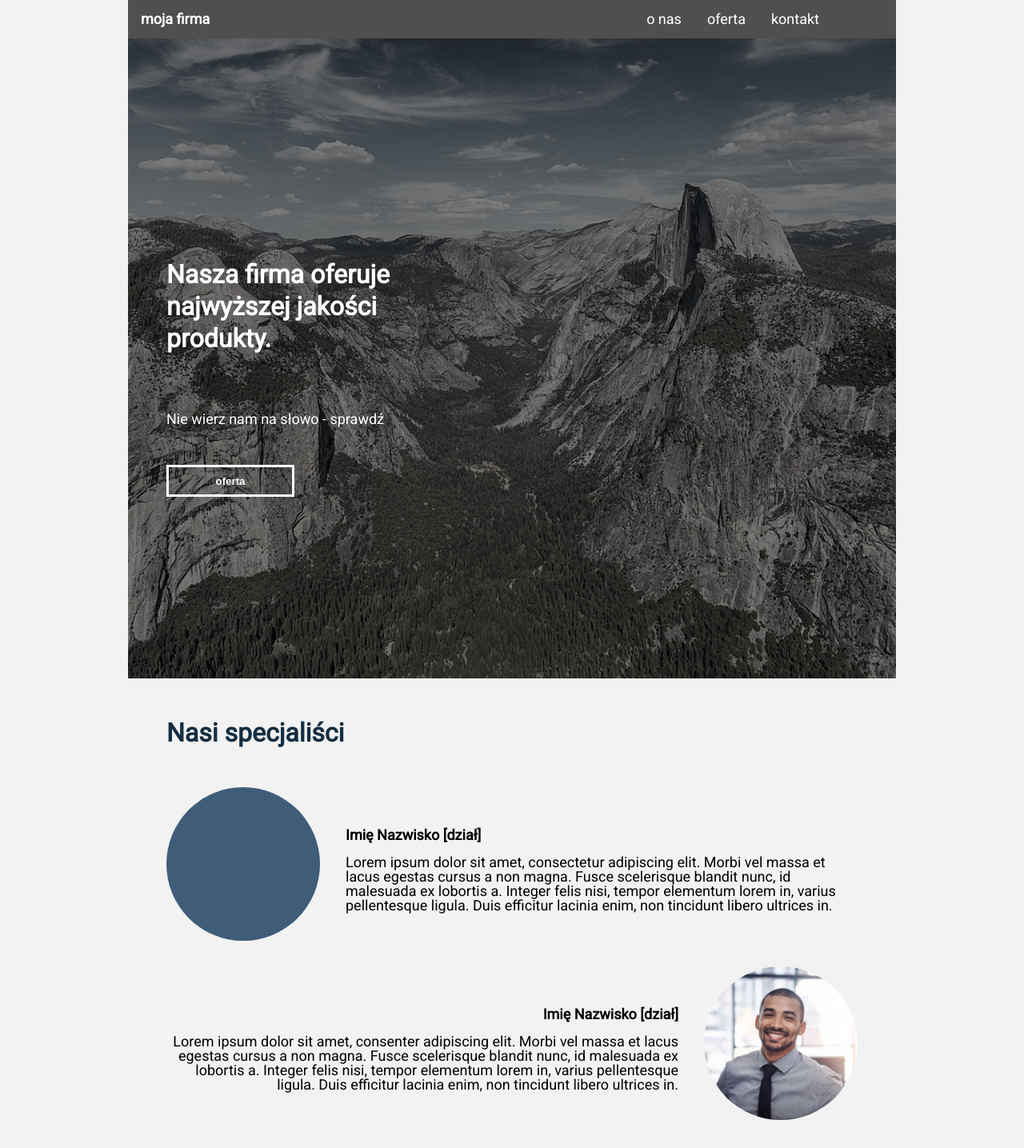
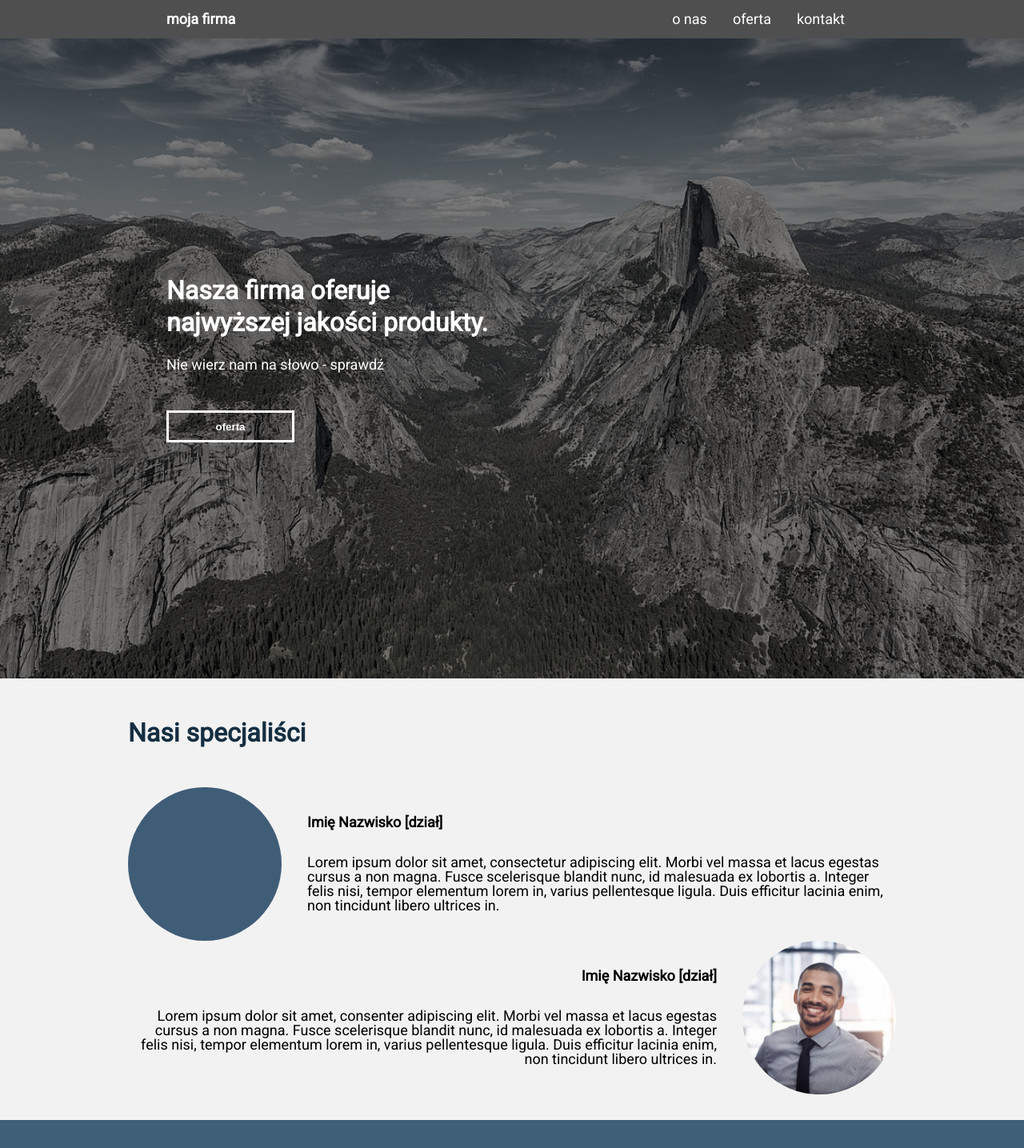
Before and after one commit to alaWilliams/RWDmyCompany, a plain HTML site: page index.html in a window 1280 px wide. Shown: the top 1435 px of the page at 80% size. Drawn offline with Linux system fonts and the light colour scheme.

Commit message:
main container corrections

```diff
--- a/index.html
+++ b/index.html
@@ -13,18 +13,21 @@
   <script src="https://kit.fontawesome.com/9387347f9c.js" crossorigin="anonymous"></script>
 </head>
 <body>
-  <div class="main-container">
+
   <nav class="navbar">
+    <div class="container">
       <div class="company-name">moja firma</div>
       <ul class=" navbar-right">
         <li class="nav-item"><a href="#about-us">o nas</a></li>
         <li class="nav-item"><a href="#offer">oferta</a></li>
         <li class="nav-item disabled"><a href="#">kontakt</a></li>
       </ul>
+    </div>
   </nav>
 
   <section id="header" class="header">
     <div class="shadow">
+      <div class="container-header container">
         <div class="header-container-left">
           <h1 class="section-title">Nasza firma oferuje najwyższej jakości produkty.</h1>
           <p class="header-content">Nie wierz nam na słowo - sprawdź</p>
@@ -33,11 +36,12 @@
         <div class="header-container-right">
         </div>
       </div>
+    </div>
   </section>
 
   <section id="about-us" class="about-us">
-      <h1 class="section-title center">Nasi specjaliści</h1>
-      <div class="employee-container">
+    <h1 class="section-title center container">Nasi specjaliści</h1>
+    <div class="employee-container container">
       <div class="employee">
         <div class="pic-wrapper">
           <div class="picture pic-one"></div>
@@ -64,7 +68,7 @@
   </section>
 
   <section id="offer" class="offer">
-      <h1 class="section-title center">Czym zajmuje się nasza firma?</h1>
+    <h1 class="section-title center container">Czym zajmuje się nasza firma?</h1>
     <div class="offer-content">
 
       <div class="offer-item new-item">Usługa 1 <br>(nowość)
@@ -79,7 +83,7 @@
   </section>
 
   <footer class="footer">
-      <div class="footer-container">
+    <div class="footer-container container">
       <div class="footer-copyright">
         Nazwa firmy - wszelkie prawa zastrzeżone, 2019
       </div>
@@ -95,6 +99,5 @@
   </div>
 
     </footer>
-</div>
 </body>
 </html>
--- a/styles.css
+++ b/styles.css
@@ -20,7 +20,6 @@ a {
 }
 
 .section-title {
-  padding: 3rem 0;
   font-size: 2rem;
   font-weight: 700;
   color:hsl(0, 0%, 100%);
@@ -30,16 +29,26 @@ a {
 .center {
   margin: 0 auto;
   text-align: center;
+  padding: 3rem 0;
 }
+ .container {
+  width: 960px;
+ }
 
 /*nav styles*/
 .navbar {
+  background-color: hsl(0, 0%, 31%);
+  color:hsl(0, 0%, 100%);
+  height: 3rem;
+  width: 100vw;
+  display: flex;
+  justify-content: center;
+}
+
+.navbar > .container {
   display: flex;
   justify-content: space-between;
   align-items: center;
-  background-color: hsl(0, 0%, 31%);
-  color:hsl(0, 0%, 100%);
-  height: 3rem;
 }
 
 .company-name {
@@ -88,18 +97,22 @@ a {
   height: 100%;
 }
 
-.shadow > * {
-  width: 50%;
+.header-container-right {
+  display: none;
 }
 
+
 /* About us styles */
+.employee-container {
+  padding-bottom: 2rem;
+}
 .about-us > .section-title {
   color: hsla(207, 51%, 17%);
-  padding-bottom: 1rem;
 }
 
 .employee-info {
   font-weight: 700;
+  margin-top: 2rem;
 }
 
 .picture {
@@ -114,7 +127,6 @@ a {
   background-repeat: no-repeat;
   background-position: center;
   background-size: cover;
-  margin-right: 2rem;
 }
 
 .pic-two {
@@ -122,20 +134,18 @@ a {
   background-repeat: no-repeat;
   background-position: center;
   background-size: cover;
-  margin-left: 2rem;
 }
 
 .employee {
   display: flex;
   flex-direction: column;
   align-items: center;
-  margin: 2rem auto;
   text-align: justify;
 }
 
-.employee-wrapper > * {
-  margin-top: 1rem;
- }
+.employee-description {
+  margin: 2rem auto;
+}
 
  /* Offer styles */
  .offer {
@@ -198,7 +208,7 @@ a {
   align-items: center;
 }
 
-.fb, .instagram {
+ .fb, .instagram {
   height: 3rem;
   width: 3rem;
   display: flex;
@@ -207,10 +217,18 @@ a {
 }
 
 @media screen and (min-width:768px) {
+  .footer, .shadow > *, .about-us, .offer {
+    padding: 0 3rem;
+  }
+
+  .company-name {
+    padding: 0 3rem;
+  }
+
   .navbar-right {
     display: flex;
     font-weight: 300;
-    padding: 0 5rem;
+    padding: 0 3rem;
   }
   .nav-item {
     padding: 0 1rem;
@@ -223,8 +241,17 @@ a {
     pointer-events: none;
   }
 
-  .disabled:hover {
-    cursor:not-allowed;
+  .header-container-right {
+    display: inline;
+  }
+
+  .container-header {
+    display: flex;
+    justify-content: space-between;
+  }
+
+  .container-header > * {
+    width: 50%
   }
 
   .employee-container {
@@ -244,12 +271,16 @@ a {
     flex-direction: row-reverse;
   }
 
+  .pic-one {
+    margin-right: 2rem;
+  }
+
+  .pic-two {
+    margin-left: 2rem;
+  }
+
   .center {
     text-align: left
-  }
-
-  .employee {
-    margin-top: 0;
   }
 
   .offer-content {
@@ -265,16 +296,20 @@ a {
     width: 40vw;
     height: 40vw;
   }
-}
+  }
 
 @media screen and (min-width: 1200px){
-  .main-container {
-    width: 960px;
+  .container {
+    max-width: 960px;
     margin: 0 auto;
   }
 
   .footer, .shadow > *, .about-us, .offer {
     padding: 0 3rem;
+  }
+
+  .disabled:hover {
+    cursor:not-allowed;
   }
 
   .btn:hover {
```
Lines whose indentation alone changed are shown as unchanged.
